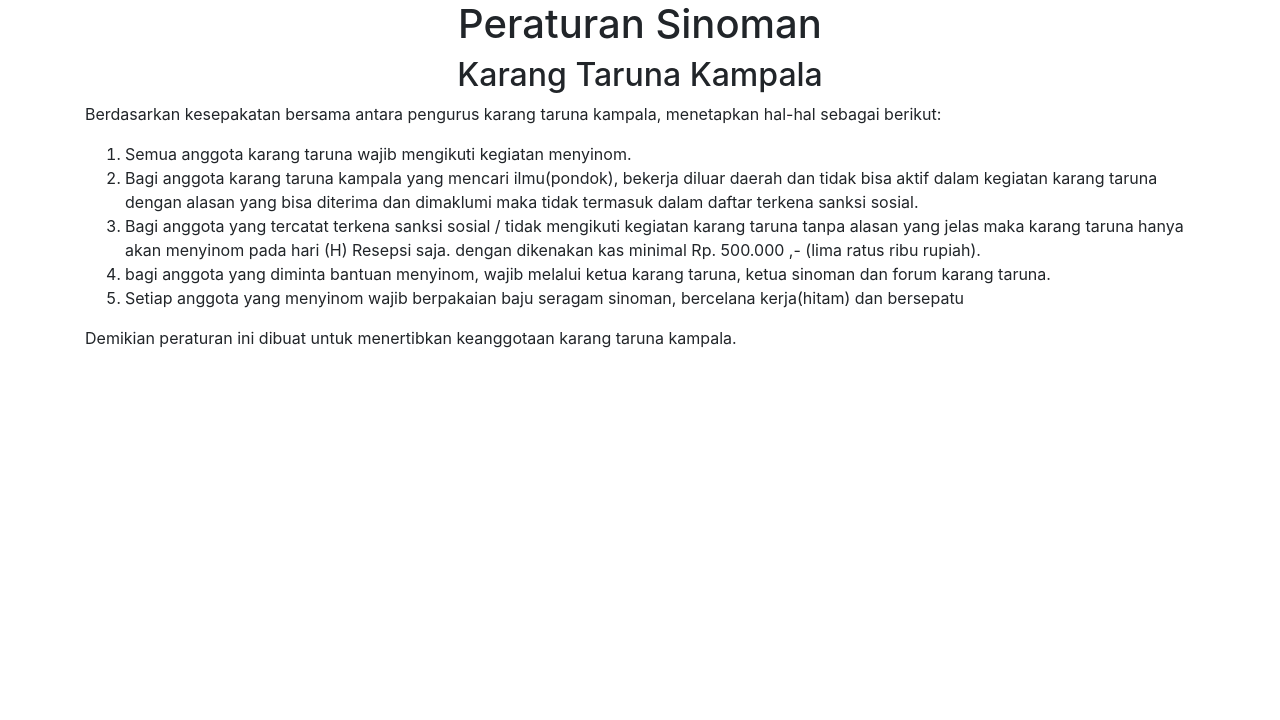
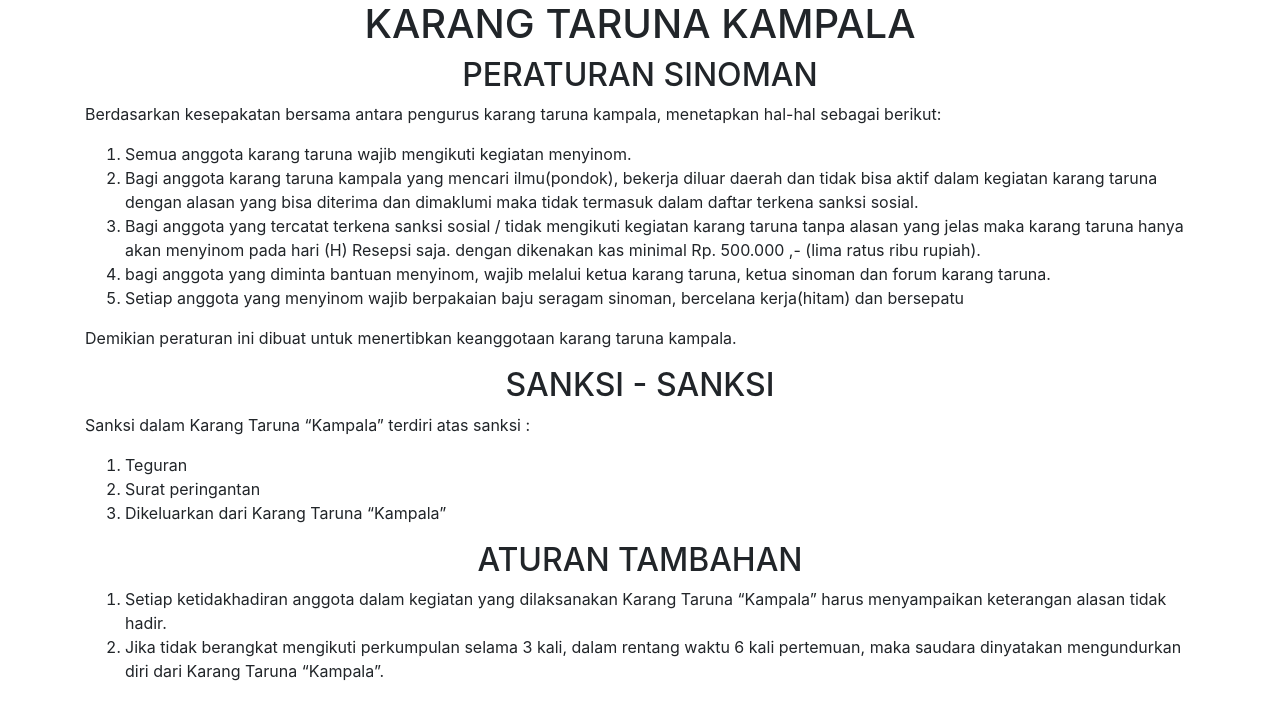
Before and after one commit to kampaladukuh/kampaladukuh.github.io, a plain HTML site: page index.html in a window 1280 px wide. Drawn offline with nearby package versions, Linux system fonts and the light colour scheme.

Commit message:
Update index.html
update konten

```diff
--- a/index.html
+++ b/index.html
@@ -4,14 +4,14 @@
     <meta charset="UTF-8">
     <meta http-equiv="X-UA-Compatible" content="IE=edge">
     <meta name="viewport" content="width=device-width, initial-scale=1.0">
-    <title>Kampala - Peraturan Sinoman</title>
+    <title>Kampala - Peraturan</title>
     <link rel="stylesheet" href="https://cdn.jsdelivr.net/npm/bootstrap@4.6.2/dist/css/bootstrap.min.css" integrity="sha384-xOolHFLEh07PJGoPkLv1IbcEPTNtaed2xpHsD9ESMhqIYd0nLMwNLD69Npy4HI+N" crossorigin="anonymous">
 
     <script src="https://cdn.jsdelivr.net/npm/bootstrap@4.6.2/dist/js/bootstrap.min.js" integrity="sha384-+sLIOodYLS7CIrQpBjl+C7nPvqq+FbNUBDunl/OZv93DB7Ln/533i8e/mZXLi/P+" crossorigin="anonymous"></script>
 </head>
 <body>
-    <h1 class="text-center">Peraturan Sinoman</h1>
-    <h2 class="text-center">Karang Taruna Kampala</h2>
+    <h1 class="text-center">KARANG TARUNA KAMPALA</h1>
+    <h2 class="text-center">PERATURAN SINOMAN</h2>
     <div class="container">
         <p>Berdasarkan kesepakatan bersama antara pengurus karang taruna kampala, menetapkan hal-hal sebagai berikut: </p>
         <ol>
@@ -24,6 +24,22 @@
         <p>Demikian peraturan ini dibuat untuk menertibkan keanggotaan karang taruna kampala.</p>
         <!-- <p>Ketua karang taruna      ketua sinoman   penasihat</p> -->
     </div>
+    <h2 class="text-center">SANKSI - SANKSI</h2>
+    <div class="container">
+        <p>Sanksi dalam Karang Taruna “Kampala” terdiri atas sanksi :</p>
+        <ol>
+            <li>Teguran</li>
+            <li>Surat peringantan</li>
+            <li>Dikeluarkan dari Karang Taruna “Kampala”</li>
+        </ol>
+    </div>
 
+    <h2 class="text-center">ATURAN TAMBAHAN</h2>
+    <div class="container">
+        <ol>
+            <li>Setiap ketidakhadiran anggota dalam kegiatan yang dilaksanakan Karang Taruna “Kampala” harus menyampaikan keterangan alasan tidak hadir.</li>
+            <li>Jika tidak berangkat mengikuti perkumpulan selama 3 kali, dalam rentang waktu 6 kali pertemuan, maka saudara dinyatakan mengundurkan diri dari Karang Taruna “Kampala”.</li>
+        </ol>
+    </div>
 </body>
 </html>
```
